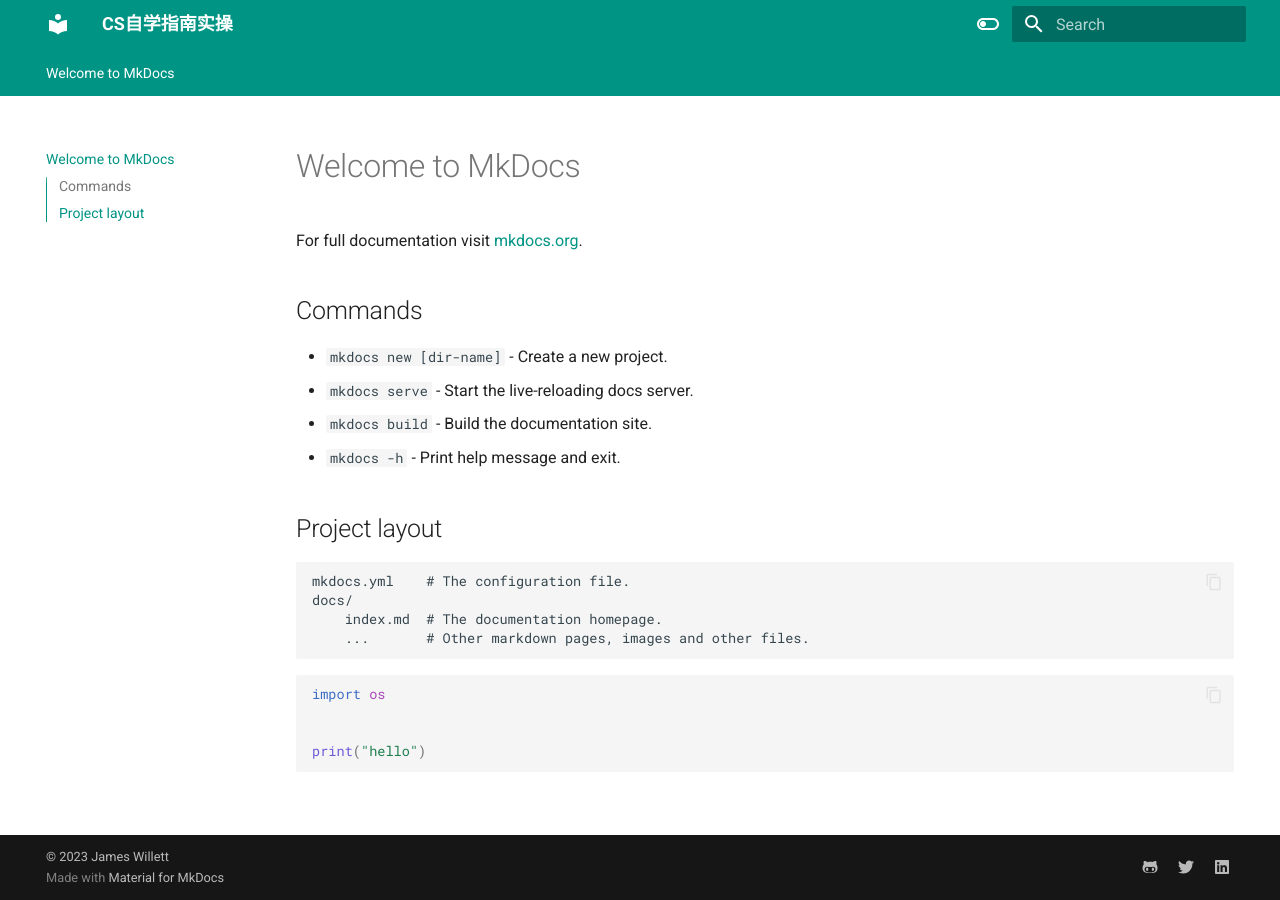
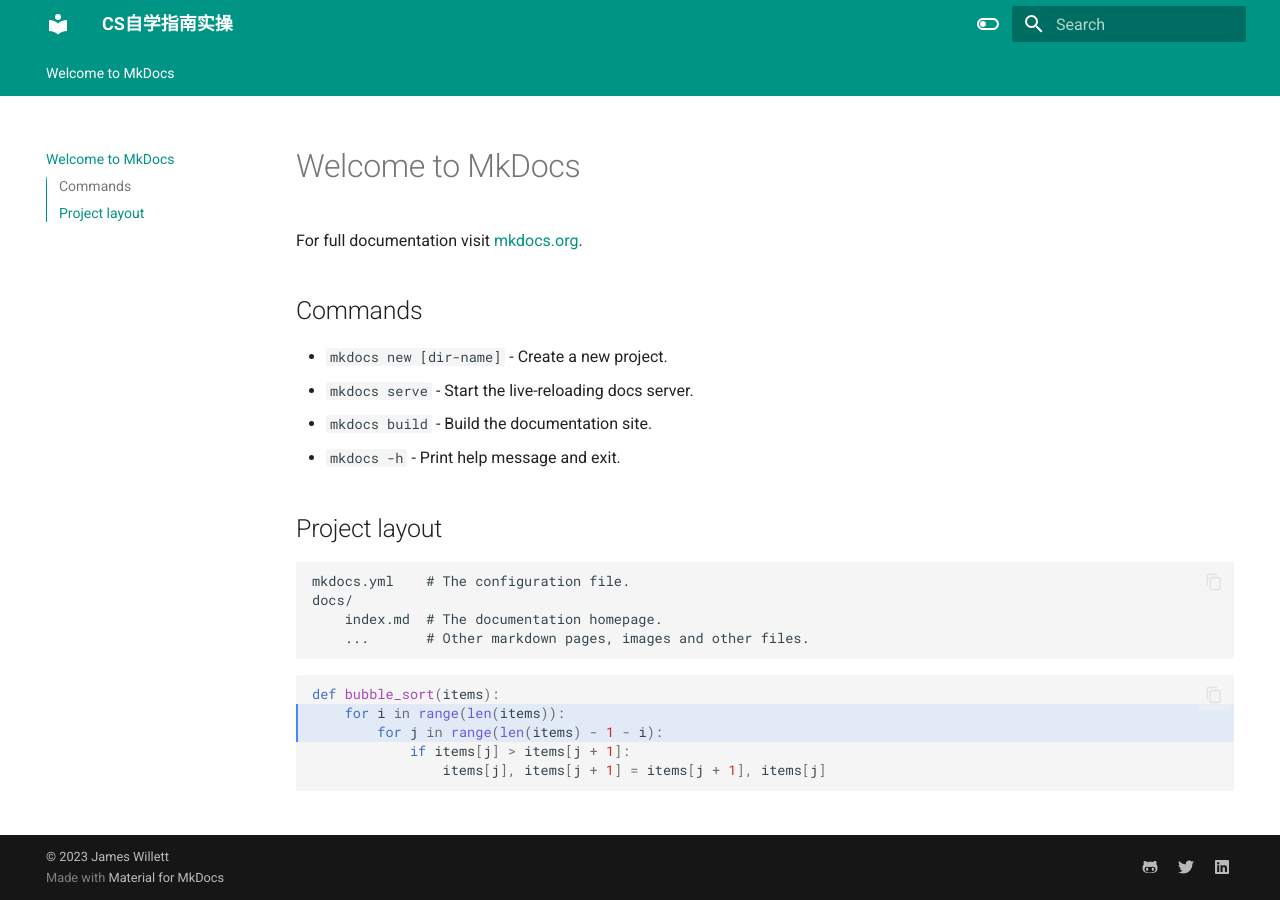
Before and after one commit to tanggengsheng/csdiy.impl.blog, an MkDocs documentation site: the page built from docs/index.md, in a window 1280 px wide. Built offline with MkDocs 1.6.1 and Material for MkDocs 9.7.7, drawn with Linux system fonts in a browser that asks for light colours.

Commit message:
codeblock highlight

````diff
--- a/docs/index.md
+++ b/docs/index.md
@@ -16,9 +16,10 @@ For full documentation visit [mkdocs.org](https://www.mkdocs.org).
         index.md  # The documentation homepage.
         ...       # Other markdown pages, images and other files.
 
-```py
-import os
-
-
-print("hello")
+``` py hl_lines="2 3"
+def bubble_sort(items):
+    for i in range(len(items)):
+        for j in range(len(items) - 1 - i):
+            if items[j] > items[j + 1]:
+                items[j], items[j + 1] = items[j + 1], items[j]
 ```
````
